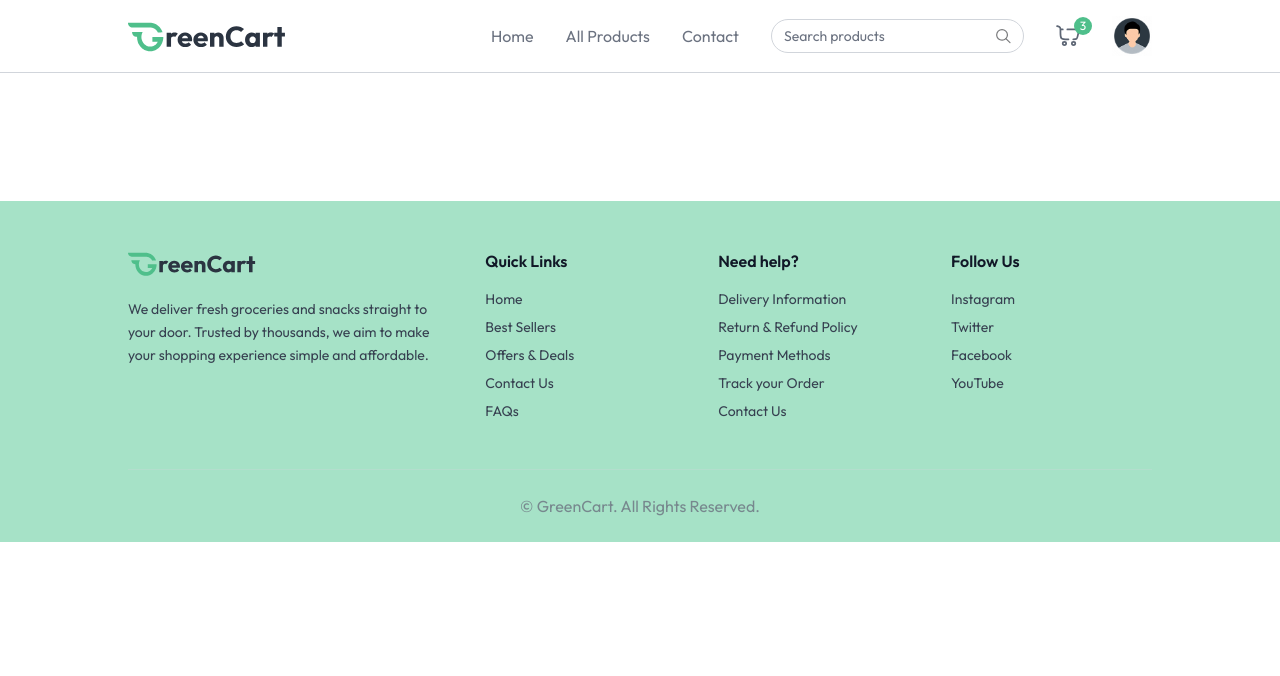
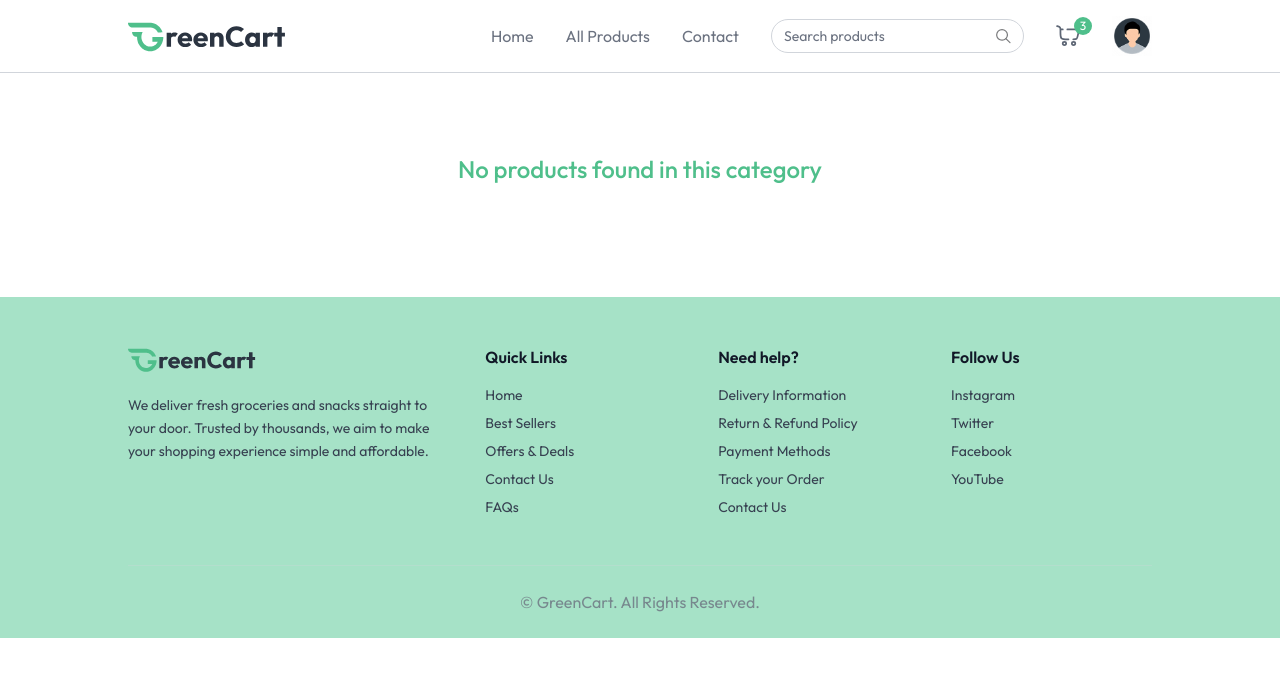
Before and after one commit to rameshwar8767/GreenCart, a React (Vite) app in the folder frontend/: page /products/1 in a window 1280 px wide. Shown: the top 676 px of the page. Built offline with nearby package versions, Linux system fonts and the light colour scheme.

Commit message:
feat: Add ProductCategory page to display products by category

```diff
--- a/frontend/src/App.jsx
+++ b/frontend/src/App.jsx
@@ -7,6 +7,7 @@
 import { useAppContext } from './context/AppContext'
 import Login from './components/Login'
 import AllProducts from './pages/AllProducts'
+import ProductCategory from './pages/ProductCategory'
 function App() {
  const isSellerPath = useLocation().pathname.includes('seller')
 const {showUserLogin} = useAppContext()
@@ -20,6 +21,7 @@
         <Routes>
           <Route path="/" element={<Home/>} />
           <Route path="/products" element={<AllProducts/>} />
+          <Route path="/products/:category" element={<ProductCategory/>} />
         </Routes>
       </div>
       {!isSellerPath && <Footer/>}
--- /dev/null
+++ b/frontend/src/pages/ProductCategory.jsx
@@ -0,0 +1,41 @@
+import React from 'react'
+import { useAppContext } from '../context/AppContext'
+import { useParams } from 'react-router-dom'
+import { categories } from '../assets/assets'
+import ProductCard from '../components/ProductCard'
+
+const ProductCategory = () => {
+    const {products} = useAppContext()
+    const {category} = useParams()
+
+    const searchCategory = categories.find((item) => item.path.toLowerCase() === category)
+
+    const filterProducts = products.filter((product)=>product.category.toLowerCase()===category)
+  return (
+    <div className='mt-16 flex flex-col'>
+      {searchCategory && (
+        <div className='flex flex-col items-end w-max'>
+            <p className='text-2xl font-medium'>{searchCategory.text.toUpperCase()}</p>
+            <div className='w-16 h-0.5 bg-primary rounded-full'></div>
+        </div>
+
+      )}
+      {filterProducts.length > 0 ? (
+        <div className='grid grid-cols-2 sm:grid-cols-3 md:grid-cols-4 lg:grid-cols-5 gap-4 mt-8 md:gap-6 lg:gap-8' >
+            {
+                filterProducts.map((product)=>(
+                       <ProductCard key={product._id} product={product}/>
+
+                ))
+            }
+        </div>
+      ): (
+        <div className='flex items-center justify-center h-[60vh'>
+            <p className='font-medium text-primary text-2xl'>No products found in this category</p>
+        </div>
+      )}
+    </div>
+  )
+}
+
+export default ProductCategory
```
